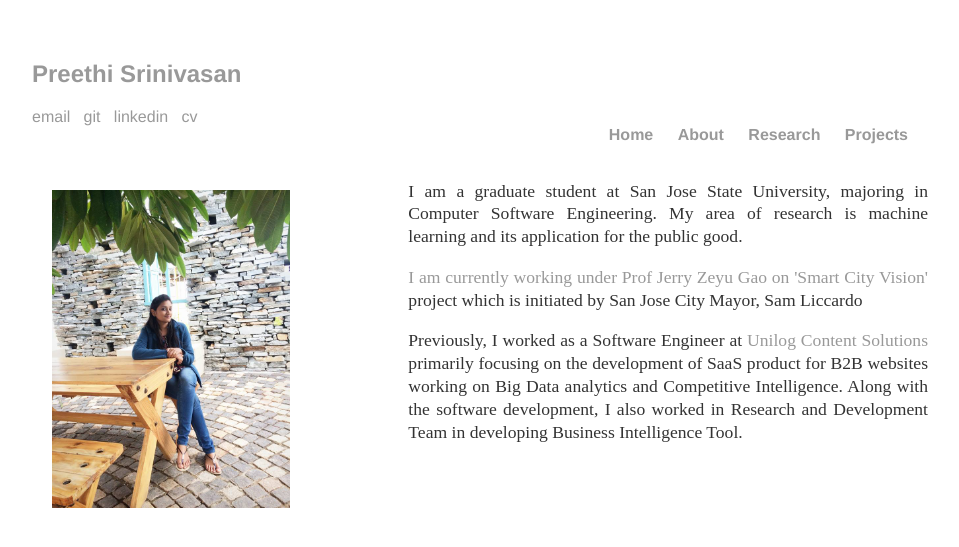
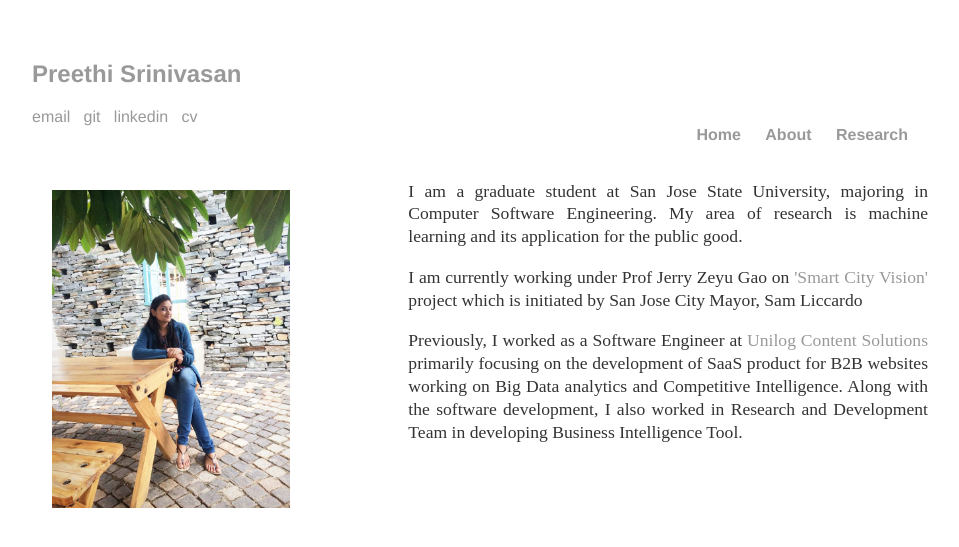
Before and after one commit to mrajesh971/mrajesh971.github.io, a Jekyll site: the page built from index.html, in a window 1280 px wide. Shown: the top 547 px of the page, without its empty margins (160-1119 px from the left). Built offline with Jekyll 4.4.1, drawn with Linux system fonts in a browser that asks for light colours.

Commit message:
Update default.html

```diff
--- a/_layouts/default.html
+++ b/_layouts/default.html
@@ -20,7 +20,7 @@
         		<li><a href="/">Home</a></li>
 	        	<li><a href="/about">About</a></li>
         		<li><a href="/Research">Research</a></li>
-        		<li><a href="/projects">Projects</li>
+        		<!--<li><a href="/projects">Projects</li !-->
 	    		</ul>
 			</nav>
 			</br>
```
